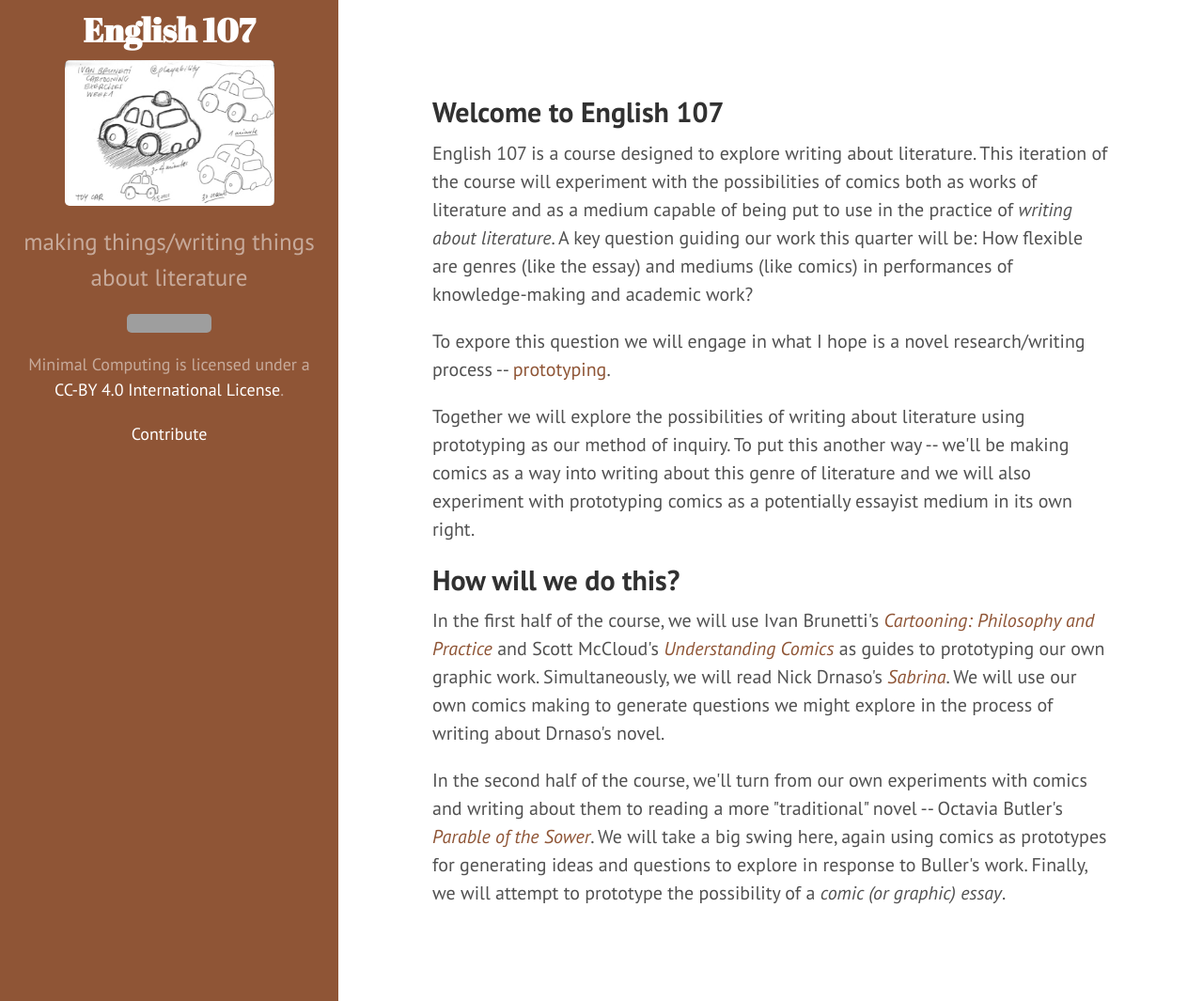
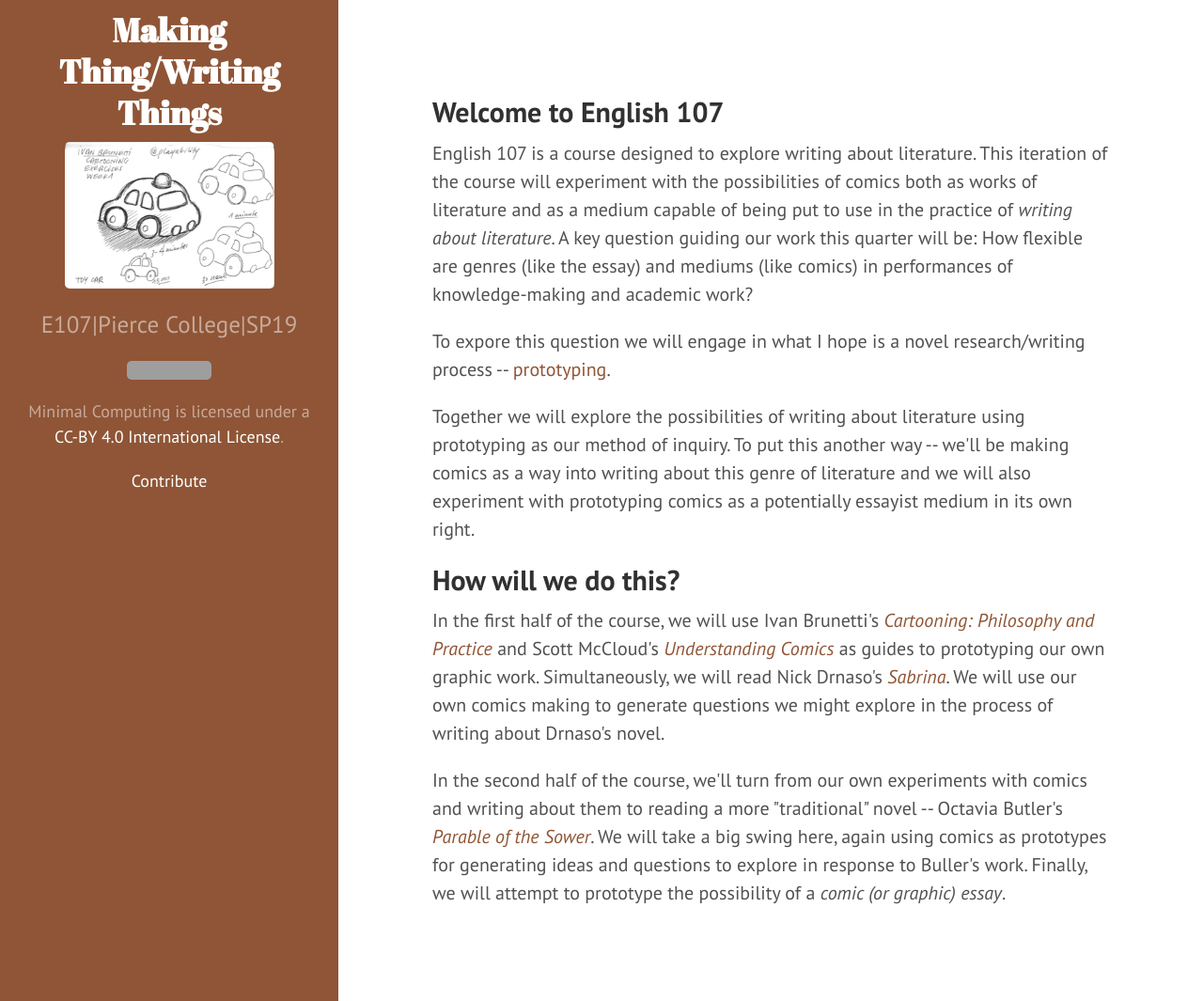
Before and after one commit to jloan/e107v2, a Jekyll site: the page built from index.html, in a window 1280 px wide and 1065 px high. Shown: the whole window at 94% size. Built offline with Jekyll 4.4.1, drawn with Linux system fonts in a browser that asks for light colours; the list of posts is cut into pages by our own code; grey boxes are pictures that could not be loaded.

Commit message:
Update _config.yml
Changed highlighter from pygment to rouge. Also updated title and description.

```diff
--- a/_config.yml
+++ b/_config.yml
@@ -5,16 +5,16 @@ permalink:          pretty
 
 # Dependencies
 markdown:           kramdown
-highlighter:        pygments
+highlighter:        rouge
 gems:               [jekyll-paginate]
 
 # Permalinks
 permalink:          pretty
 
 # Setup
-title:              "English 107"
+title:              "Making Thing/Writing Things"
 tagline:
-description:        "making things/writing things about literature"
+description:        "E107|Pierce College|SP19"
 host:               127.0.0.1
 url:                ""
 baseurl:            "/e107v2"
```
